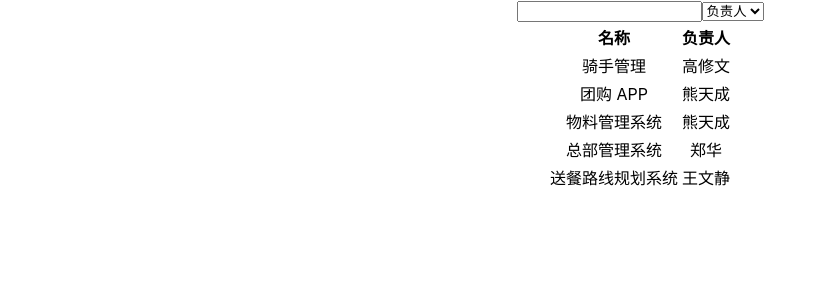
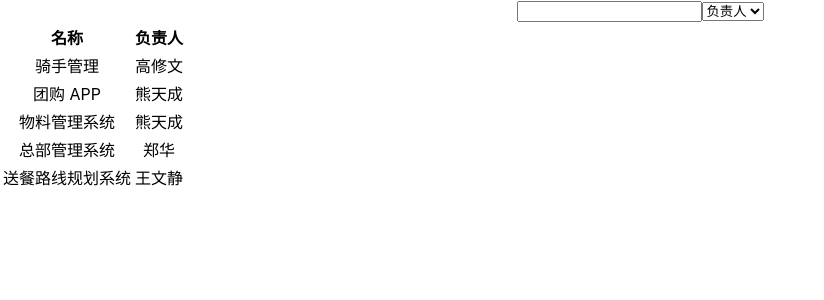
Before and after one commit to Allen-dongzy/jira, a React (Create React App) app: page / in a window 1280 px wide. Shown: the top 300 px of the page, without its empty margins (0-824 px from the left). Built offline with nearby package versions, Linux system fonts and the light colour scheme; data requests are answered from the project's data file.

Commit message:
feat: add typescript

```diff
--- a/package.json
+++ b/package.json
@@ -47,6 +47,7 @@
   "devDependencies": {
     "@commitlint/cli": "^13.1.0",
     "@commitlint/config-conventional": "^13.1.0",
+    "@types/qs": "^6.9.7",
     "eslint-config-prettier": "^8.3.0",
     "husky": "^7.0.1",
     "json-server": "^0.16.3",
--- a/src/screens/project-list/index.jsx
+++ b/src/screens/project-list/index.tsx
@@ -6,19 +6,31 @@ import qs from "qs";
 
 const apiUrl = process.env.REACT_APP_API_URL;
 
+export interface Projects {
+  id: number;
+  name: string;
+  personId: number;
+  organization: string;
+  created: number;
+}
+
+export interface Users {
+  id: number;
+  name: string;
+}
 export const ProjectListScreen = () => {
   const [params, setParam] = useState({
     name: "",
     personId: "",
   });
   const debounceParams = useDebounce(params);
-  const [list, setList] = useState([]);
+  const [projects, setProjects] = useState([]);
   const [users, setUsers] = useState([]);
 
   useEffect(() => {
     fetch(`${apiUrl}/projects?${qs.stringify(cleanObject(params))}`).then(
       async (res) => {
-        if (res.ok) setList(await res.json());
+        if (res.ok) setProjects(await res.json());
       }
     );
   }, [debounceParams]);
@@ -32,7 +44,7 @@ export const ProjectListScreen = () => {
   return (
     <div>
       <SearchPanel params={params} setParam={setParam} users={users} />
-      <List list={list} users={users} />
+      <List projects={projects} users={users} />
     </div>
   );
 };
--- a/src/screens/project-list/list.jsx
+++ b/src/screens/project-list/list.tsx
@@ -1,6 +1,12 @@
-export const List = ({ list, users }) => {
+import { Projects, Users } from "./index";
+
+interface ListProps {
+  projects: Projects[];
+  users: Users[];
+}
+export const List = ({ projects, users }: ListProps) => {
   return (
-    <table align="center">
+    <table>
       <thead>
         <tr>
           <th>名称</th>
@@ -8,7 +14,7 @@ export const List = ({ list, users }) => {
         </tr>
       </thead>
       <tbody>
-        {list.map((project) => (
+        {projects.map((project) => (
           <tr key={project.id}>
             <td>{project.name}</td>
             <td>
--- a/src/screens/project-list/search-panel.jsx
+++ b/src/screens/project-list/search-panel.tsx
@@ -1,4 +1,15 @@
-export const SearchPanel = ({ params, setParam, users }) => {
+import { Users } from "./index";
+
+interface SearchPanelProps {
+  params: {
+    name: string;
+    personId: string;
+  };
+  setParam: (params: SearchPanelProps["params"]) => void;
+  users: Users[];
+}
+
+export const SearchPanel = ({ params, setParam, users }: SearchPanelProps) => {
   return (
     <form>
       <div>
--- a/src/utils/index.js
+++ b/src/utils/index.ts
@@ -1,24 +1,25 @@
 // 判断是否为false
 import { useEffect, useState } from "react";
 
-export const isFlasy = (value) => (value === 0 ? false : !value);
+export const isFlasy = (value: any) => (value === 0 ? false : !value);
 
 // 清空对象中无效的属性
-export const cleanObject = (obj) => {
+export const cleanObject = (obj: object) => {
   const result = { ...obj };
+  // @ts-ignore
   Object.keys(result).forEach((key) => isFlasy(obj[key]) && delete result[key]);
   return result;
 };
 
 // 自定义hook-执行一次的useEffect
-export const useMount = (callback) => {
+export const useMount = (callback: () => void) => {
   useEffect(() => {
     callback();
   }, []);
 };
 
 // 自定义hook-防抖
-export const useDebounce = (value, delay = 1000) => {
+export const useDebounce = (value: any, delay = 500) => {
   // 定义debounceValue，值为value
   const [debounceValue, setDebounceValue] = useState(value);
   //使用useEffect监听value和delay
```
Also changed, not shown: 1 other file (tests, documents, lock files or other folders).
